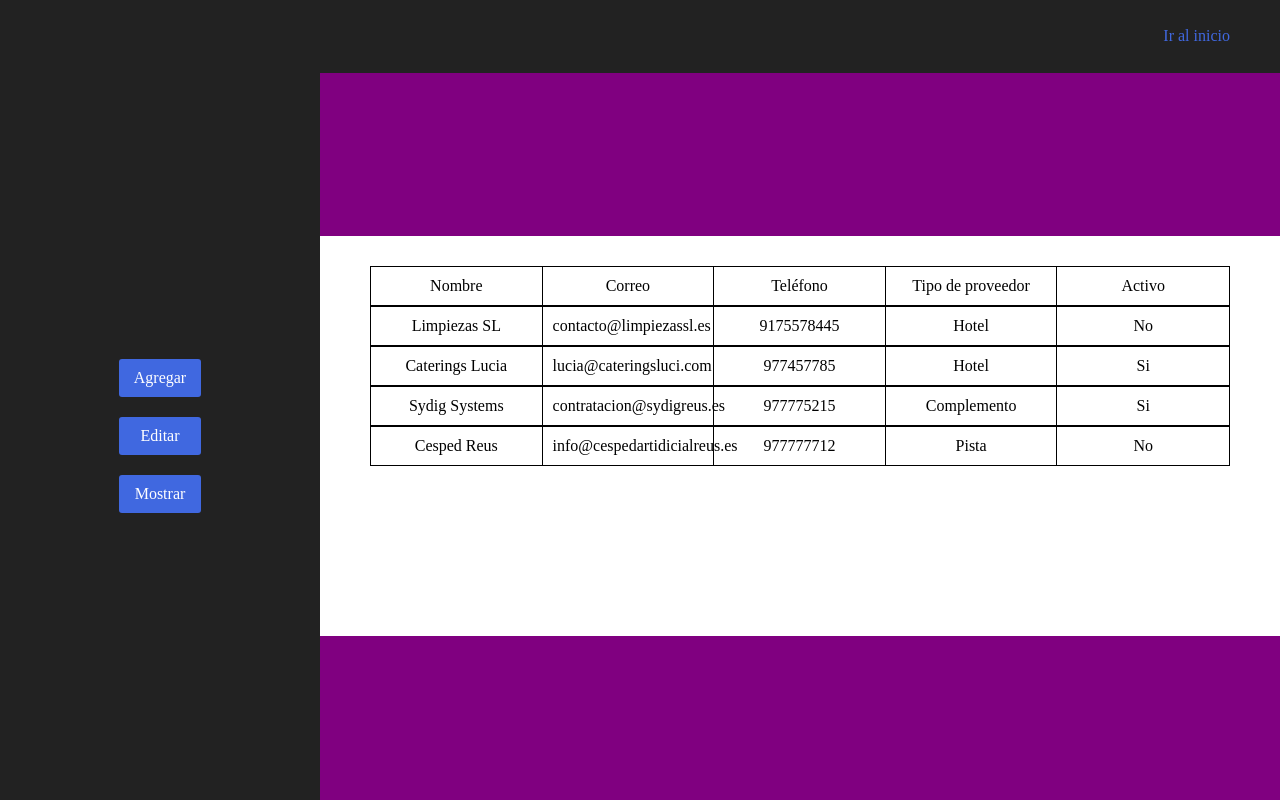
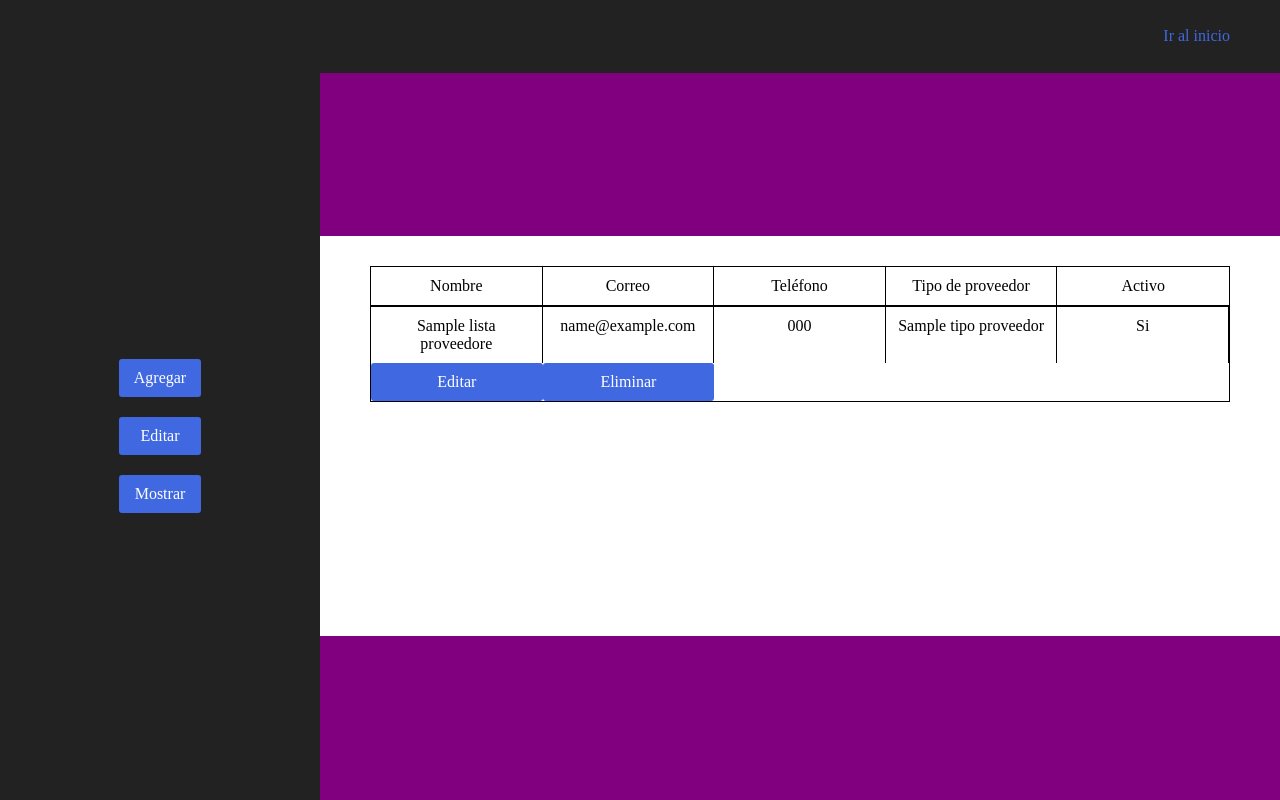
Before and after one commit to cherethod/administrador-proveedores, a Symfony app: template templates/administrator/administrator.html.twig in a window 1280 px wide. Run offline with Twig, Linux system fonts and the light colour scheme; the template is opened without the code that fills it: most values are stand-ins (such as "Sample title", 1, 10 or a date in 2020); some libraries are stand-ins or nearby versions.

Commit message:
update 0.3
# Added basic Repository
# Added base files for edit and delete 'proveedor'

```diff
--- a/src/Entity/Proveedores.php
+++ b/src/Entity/Proveedores.php
@@ -125,7 +125,7 @@ class Proveedores
     /**
      * @return mixed|null
      */
-    public function getTipoProveedor(): ?int
+    public function getTipoProveedor(): ?TipoProveedor
     {
         return $this->tipoProveedor;
     }
--- a/templates/administrator/administrator.html.twig
+++ b/templates/administrator/administrator.html.twig
@@ -11,7 +11,7 @@
             <div class="main__container">
                 <div class="options__container">
                     <a href="{{ path('agregar') }}" class="btn__primary btn__primary--link">Agregar</a>
-                    <a href="#" class="btn__primary btn__primary--link">Editar</a>
+                    <a href="{{ path('editar', {'idProveedor': 1}) }}" class="btn__primary btn__primary--link">Editar</a>
                     <a href="#" class="btn__primary btn__primary--link">Mostrar</a>
                 </div>
                 <div class="results__container">
@@ -24,79 +24,23 @@
                             <span class="result__data">Activo</span>
                         </div>
 
+
+                        {% for proveedor in listaProveedores %}
+{#                            {{ proveedor.getNombreTipoProveedor() }}#}
                         <div class="result result__title">
-                            <span class="result__data">Limpiezas SL</span>
-                            <span class="result__data">contacto@limpiezassl.es</span>
-                            <span class="result__data">9175578445</span>
-                            <span class="result__data">Hotel</span>
-                            <span class="result__data">No</span>
+                            <span class="result__data">{{ proveedor.nombre }}</span>
+                            <span class="result__data">{{ proveedor.email }}</span>
+                            <span class="result__data">{{ proveedor.telefono }}</span>
+                            <span class="result__data">{{ proveedor.tipoProveedor.nombre }}</span>
+                            <span class="result__data">{{ proveedor.activo ? 'Si' : 'No' }}</span>
+                            <a href="{{ path('editar', {'idProveedor': proveedor.id}) }}" class="btn__primary btn__primary--link">Editar</a>
+                            <a href="{{ path('eliminar', {'idProveedor': proveedor.id}) }}" class="btn__primary btn__primary--link">Eliminar</a>
+
                         </div>
+                        {% endfor %}
 
-                        <div class="result result__title">
-                            <span class="result__data">Caterings Lucia</span>
-                            <span class="result__data">lucia@cateringsluci.com</span>
-                            <span class="result__data">977457785</span>
-                            <span class="result__data">Hotel</span>
-                            <span class="result__data">Si</span>
-                        </div>
+                    </div>
 
-                        <div class="result result__title">
-                            <span class="result__data">Sydig Systems</span>
-                            <span class="result__data">contratacion@sydigreus.es</span>
-                            <span class="result__data">977775215</span>
-                            <span class="result__data">Complemento</span>
-                            <span class="result__data">Si</span>
-                        </div>
-
-                        <div class="result result__title">
-                            <span class="result__data">Cesped Reus</span>
-                            <span class="result__data">info@cespedartidicialreus.es</span>
-                            <span class="result__data">977777712</span>
-                            <span class="result__data">Pista</span>
-                            <span class="result__data">No</span>
-                        </div>
-                    </div>
-                  <!-- <table class="results">
-                        <thead class="result result__title">
-                            <tr>
-                                <th>Nombre</th>
-                                <th>Correo</th>
-                                <th>Teléfono</th>
-                                <th>Tipo de Proveedor</th>
-                                <th>Activo</th>
-                            </tr>
-                        </thead>
-                        <tbody>
-                            <tr>
-                                <td>Nombre del proveedor</td>
-                                <td>correo@example.com</td>
-                                <td>123456789</td>
-                                <td>Hotel</td>
-                                <td>Sí</td>
-                            </tr>
-                            <tr>
-                                <td>Nombre del proveedor</td>
-                                <td>correo@example.com</td>
-                                <td>123456789</td>
-                                <td>Piscina</td>
-                                <td>Sí</td>
-                            </tr>
-                            <tr>
-                                <td>Nombre del proveedor</td>
-                                <td>correo@example.com</td>
-                                <td>123456789</td>
-                                <td>Hotel</td>
-                                <td>Sí</td>
-                            </tr>
-                            <tr>
-                                <td>Nombre del proveedor</td>
-                                <td>correo@example.com</td>
-                                <td>123456789</td>
-                                <td>Complemento</td>
-                                <td>Sí</td>
-                            </tr>
-                        </tbody>
-                    </table> -->
                 </div>
             </div>
         </div>
```
Also changed, not shown: src/Controller/AdministratorController.php (+17 -1 lines), src/Entity/TipoProveedor.php (+6 -1 lines), src/Repository/ProveedoresRepository.php (+20 -0 lines), templates/administrator/editar.html.twig (added, +17 -0 lines), templates/administrator/eliminar.html.twig (added, +17 -0 lines), 1 other file.
